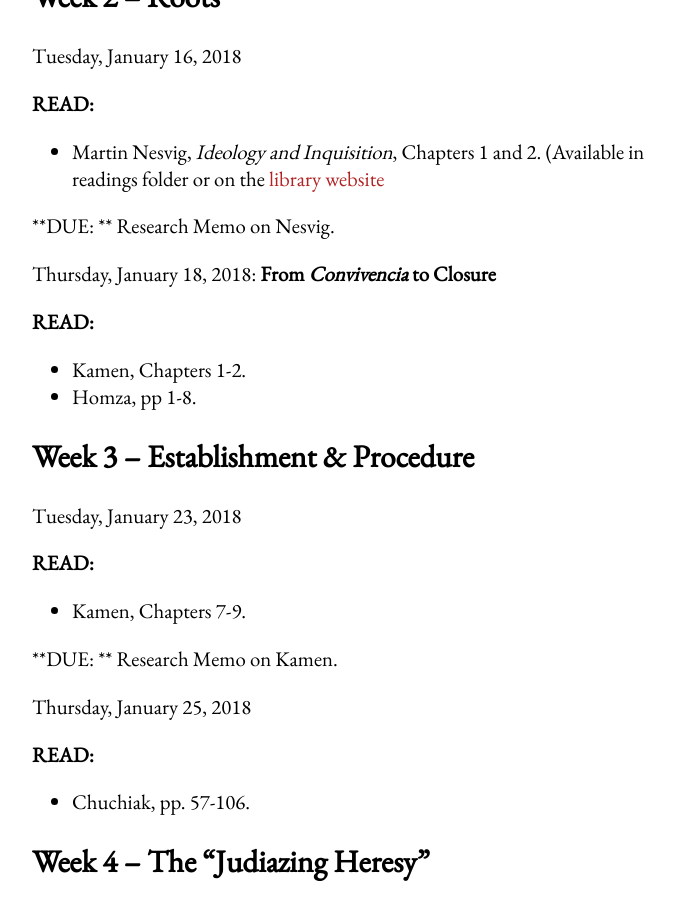
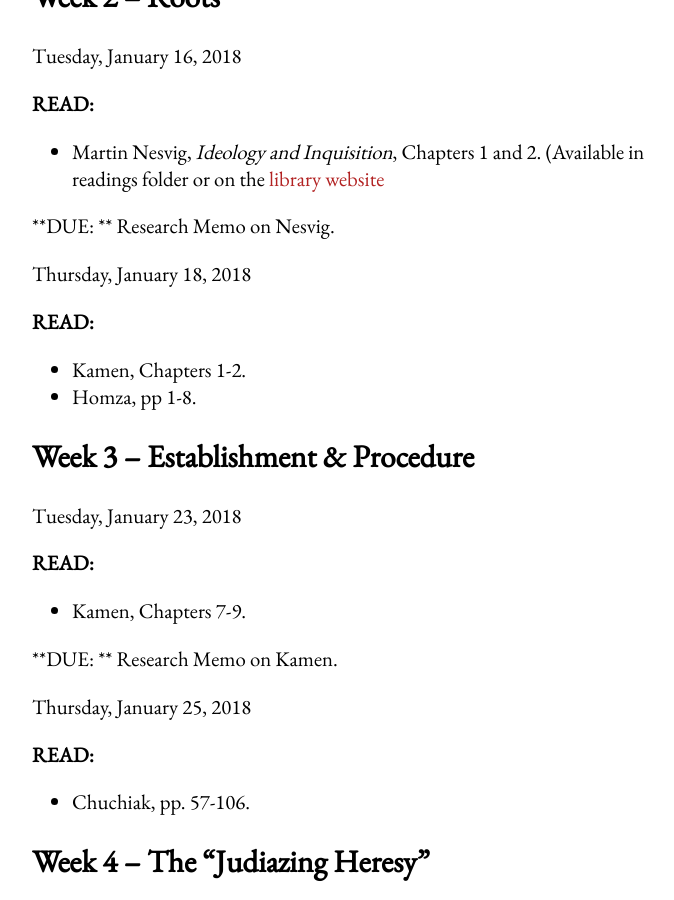
Before and after one commit to chadblack/383S2018, a Jekyll site: the page built from calendar.md, in a window 1280 px wide and 900 px high, scrolled down 484 px. Shown: the whole window, without its empty margins (283-957 px from the left). Built offline with Jekyll 4.4.1, drawn with Linux system fonts in a browser that asks for light colours; some web fonts are replaced.

Commit message:
few tweaks, new pdf

```diff
--- a/calendar.md
+++ b/calendar.md
@@ -26,7 +26,7 @@ website](https://ebookcentral-proquest-com.proxy.lib.utk.edu:2050/lib/utk/detail
 
 **DUE:  ** Research Memo on Nesvig.
 
-Thursday, January 18, 2018: **From *Convivencia* to Closure**
+Thursday, January 18, 2018
 
 **READ:**
 
```
Also changed, not shown: assignments.md (+1 -1 lines), 1 other file.
